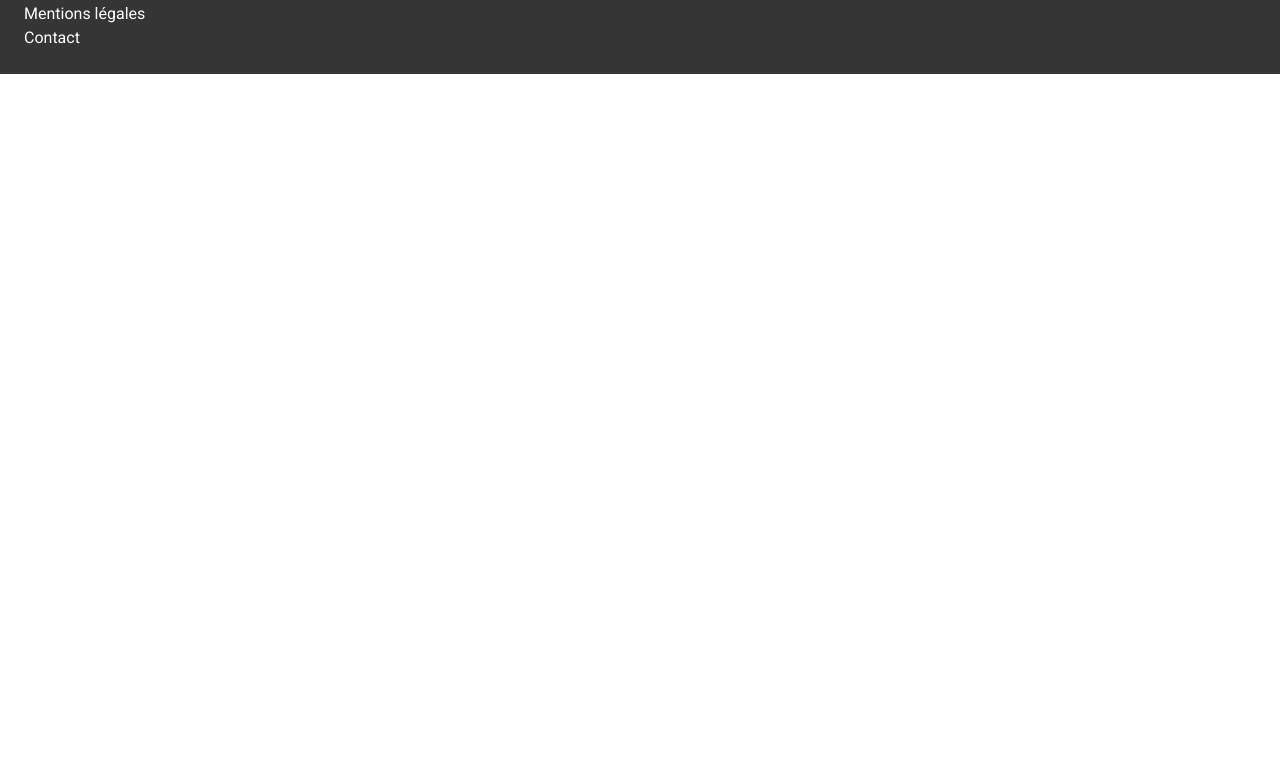
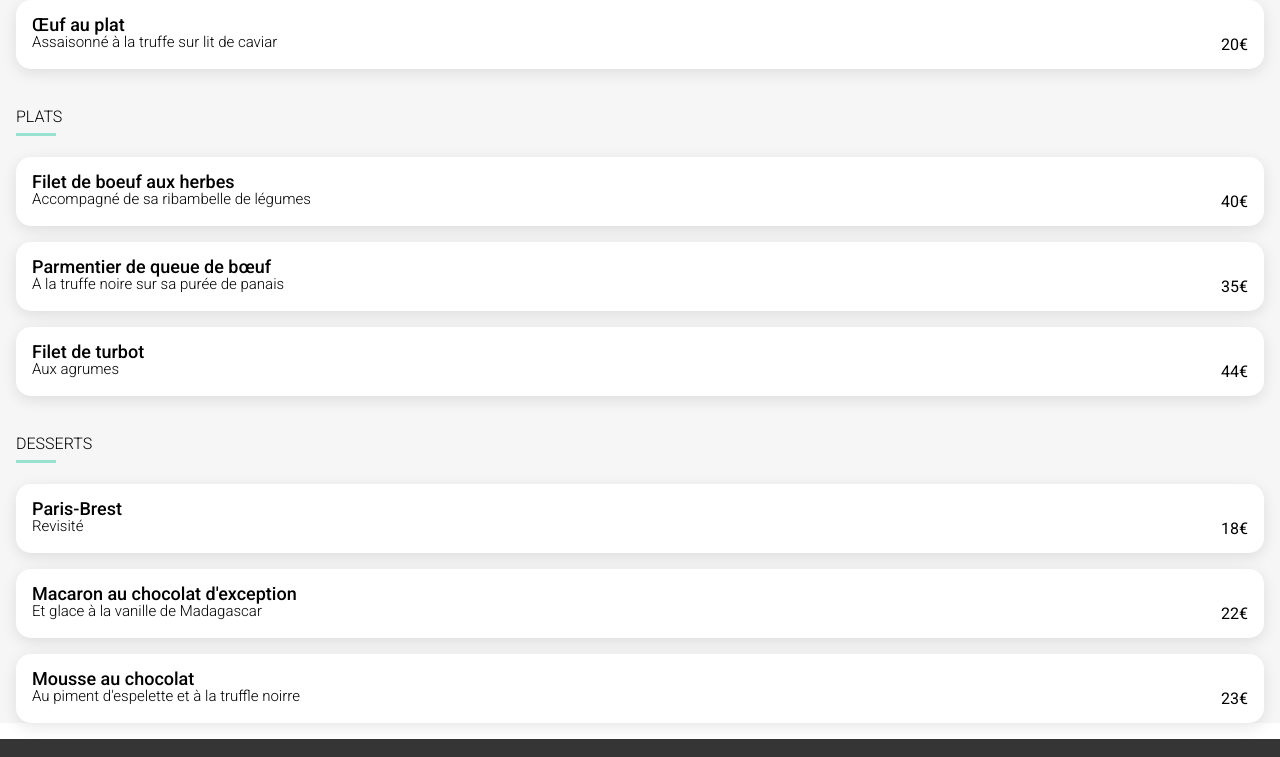
Before and after one commit to SebLau02/OC_P3, a plain HTML site: page pages/la-palette-du-goût.html in a window 1280 px wide. Shown: the part 1310-2067 px from the top of the page. Before the commit the page ends 1384 px from the top, so only its background shows below. Drawn offline with Linux system fonts and the light colour scheme; a web font is replaced by a local one.

Commit message:
add selected dish animation + all dished

```diff
--- a/pages/la-palette-du-goût.html
+++ b/pages/la-palette-du-goût.html
@@ -39,11 +39,107 @@
             <span class="dish__ingredient pb-4 pl-4"
               >Au piment d'Espelette</span
             >
-            <span class="dish__price">25€</span>
+            <span class="dish__price px-4">25€</span>
+            <input type="checkbox" name="starter" value="0" class="none" />
             <span class="dish__check">
               <i class="fa-solid fa-circle-check"></i>
             </span>
-            <input type="checkbox" name="" class="none" />
+          </label>
+          <label class="dish">
+            <span class="dish__name pt-4 pl-4"
+              >Foie gras de canard mi-cuit</span
+            >
+            <span class="dish__ingredient pb-4 pl-4"
+              >Et ses copeaux de truffe noire</span
+            >
+            <span class="dish__price px-4">35€</span>
+            <input type="checkbox" name="starter" value="1" class="none" />
+            <span class="dish__check">
+              <i class="fa-solid fa-circle-check"></i>
+            </span>
+          </label>
+          <label class="dish">
+            <span class="dish__name pt-4 pl-4">Œuf au plat</span>
+            <span class="dish__ingredient pb-4 pl-4"
+              >Assaisonné à la truffe sur lit de caviar</span
+            >
+            <span class="dish__price px-4">20€</span>
+            <input type="checkbox" name="starter" value="3" class="none" />
+            <span class="dish__check">
+              <i class="fa-solid fa-circle-check"></i>
+            </span>
+          </label>
+        </section>
+        <section class="restaurant-section mt-10">
+          <h2>Plats</h2>
+          <label class="dish">
+            <span class="dish__name pt-4 pl-4">Filet de boeuf aux herbes</span>
+            <span class="dish__ingredient pb-4 pl-4"
+              >Accompagné de sa ribambelle de légumes</span
+            >
+            <span class="dish__price px-4">40€</span>
+            <input type="checkbox" name="dish" value="0" class="none" />
+            <span class="dish__check">
+              <i class="fa-solid fa-circle-check"></i>
+            </span>
+          </label>
+          <label class="dish">
+            <span class="dish__name pt-4 pl-4"
+              >Parmentier de queue de bœuf</span
+            >
+            <span class="dish__ingredient pb-4 pl-4"
+              >À la truffe noire sur sa purée de panais</span
+            >
+            <span class="dish__price px-4">35€</span>
+            <input type="checkbox" name="dish" value="1" class="none" />
+            <span class="dish__check">
+              <i class="fa-solid fa-circle-check"></i>
+            </span>
+          </label>
+          <label class="dish">
+            <span class="dish__name pt-4 pl-4">Filet de turbot</span>
+            <span class="dish__ingredient pb-4 pl-4">Aux agrumes</span>
+            <span class="dish__price px-4">44€</span>
+            <input type="checkbox" name="dish" value="3" class="none" />
+            <span class="dish__check">
+              <i class="fa-solid fa-circle-check"></i>
+            </span>
+          </label>
+        </section>
+        <section class="restaurant-section mt-10">
+          <h2>Desserts</h2>
+          <label class="dish">
+            <span class="dish__name pt-4 pl-4">Paris-Brest</span>
+            <span class="dish__ingredient pb-4 pl-4">Revisité</span>
+            <span class="dish__price px-4">18€</span>
+            <input type="checkbox" name="dessert" value="0" class="none" />
+            <span class="dish__check">
+              <i class="fa-solid fa-circle-check"></i>
+            </span>
+          </label>
+          <label class="dish">
+            <span class="dish__name pt-4 pl-4"
+              >Macaron au chocolat d'exception</span
+            >
+            <span class="dish__ingredient pb-4 pl-4"
+              >Et glace à la vanille de Madagascar</span
+            >
+            <span class="dish__price px-4">22€</span>
+            <input type="checkbox" name="dessert" value="1" class="none" />
+            <span class="dish__check">
+              <i class="fa-solid fa-circle-check"></i>
+            </span>
+          </label>
+          <label class="dish">
+            <span class="dish__name pt-4 pl-4">Mousse au chocolat</span>
+            <span class="dish__ingredient pb-4 pl-4"
+              >Au piment d'espelette et à la truffle noirre</span
+            >
+            <span class="dish__price px-4">23€</span>
+            <input type="checkbox" name="dessert" value="3" class="none" />
+            <span class="dish__check">
+              <i class="fa-solid fa-circle-check"></i>
+            </span>
           </label>
         </section>
       </section>
--- a/styles/input/components/_restaurant.scss
+++ b/styles/input/components/_restaurant.scss
@@ -54,12 +54,19 @@
     }
     .dish {
       display: grid;
-      grid-template-columns: auto 15% 60px;
+      grid-template-columns: auto fit-content(100%) fit-content(100%);
       grid-template-rows: repeat(2, 1fr);
+      height: 69px;
       border-radius: 15px;
       box-shadow: 0px 4.01px 15.04px 0px #0000001a;
       background-color: $light;
+      margin-bottom: 1rem;
       overflow: hidden;
+
+      input[type="checkbox"]:checked ~ .dish__check {
+        width: 60px;
+        translate: 0 0;
+      }
 
       &__name {
         font-weight: 500;
@@ -68,7 +75,14 @@
         letter-spacing: 0;
         margin-bottom: 5px;
 
-        grid-column: 1 / 3;
+        white-space: nowrap;
+        overflow: hidden;
+        text-overflow: ellipsis;
+        max-width: 100%; // ou une largeur spécifique
+        display: inline-block; // Nécessaire pour appliquer max-width
+        height: 100%;
+
+        grid-column: 1 / 2;
       }
       &__ingredient {
         font-weight: 300;
@@ -76,8 +90,18 @@
         line-height: 100%;
         letter-spacing: 0;
 
+        white-space: nowrap;
+        overflow: hidden;
+        text-overflow: ellipsis;
+        max-width: 100%; // ou une largeur spécifique
+        display: inline-block; // Nécessaire pour appliquer max-width
+        height: 100%;
+
         grid-row: 2 / 3;
         grid-column: 1 /2;
+      }
+      &__price {
+        grid-row: 2/3;
       }
       &__check {
         display: flex;
@@ -87,6 +111,13 @@
         grid-column: 3 / 4;
         background-color: $green-light;
 
+        translate: 100% 0;
+        width: 0;
+
+        overflow: hidden;
+        transform-origin: right;
+        transition: translate 0.3s ease-out, width 0.3s 0.1s ease-out;
+
         i {
           color: $light;
         }
```
Also changed, not shown: styles/output/style.css, 1 other file.
